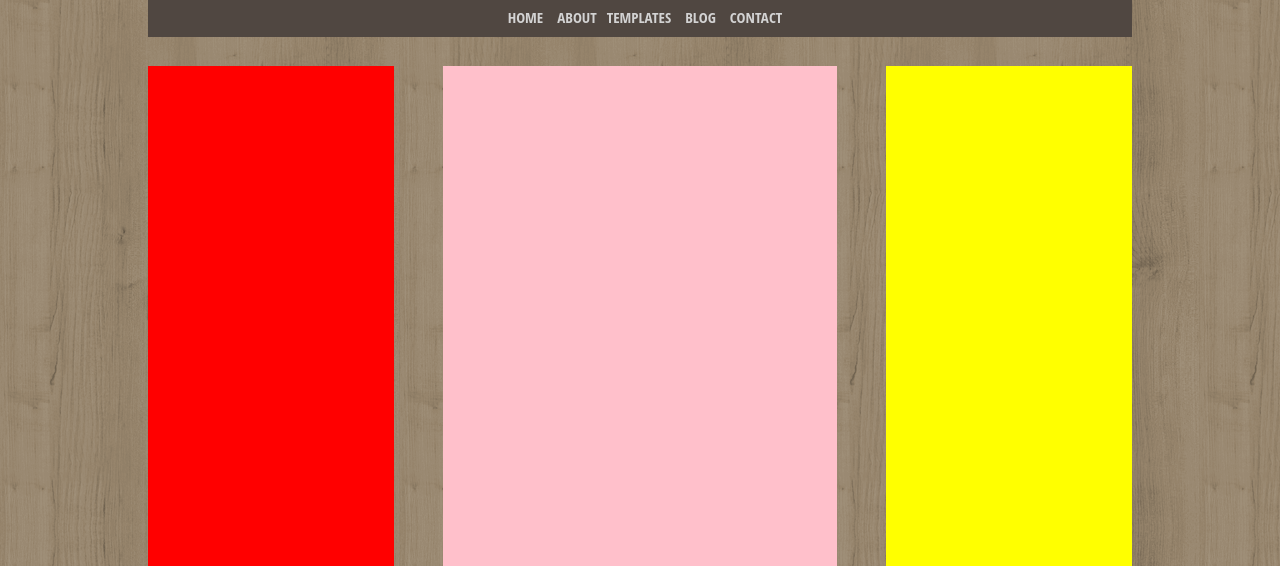
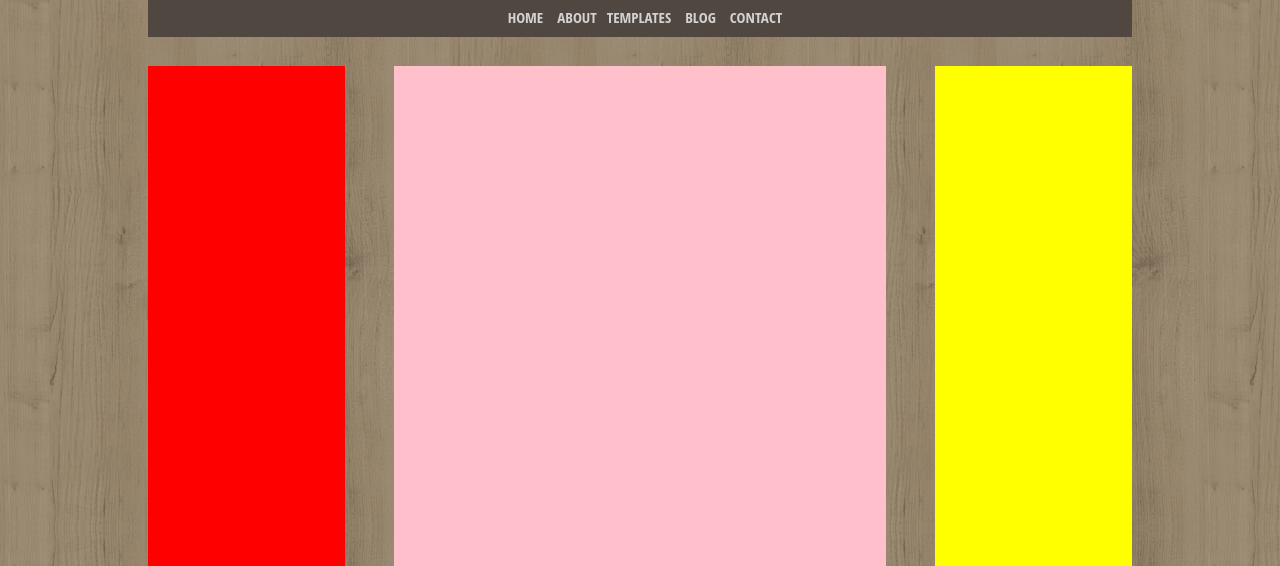
Before and after one commit to denniolimpio/htmlcss-wp, a plain HTML site: page index.html in a window 1280 px wide. Shown: the part 272-838 px from the top of the page. Drawn offline with Linux system fonts and the light colour scheme.

Commit message:
ho modificato la larghezza delle colonne

```diff
--- a/css/style.css
+++ b/css/style.css
@@ -94,7 +94,7 @@ header {
 .col-left {
   margin: auto;
   float: left;
-  width: 25%;
+  width: 20%;
   height: 500px;
   background-color: red;
 }
@@ -102,7 +102,7 @@ header {
 .col-center {
   margin: auto;
   float: left;
-  width: 40%;
+  width: 50%;
   height: 500px;
   background-color: pink;
   margin: 0 5%;
@@ -111,7 +111,7 @@ header {
 .col-right {
   margin: auto;
   float: left;
-  width: 25%;
+  width: 20%;
   height: 500px;
   background-color: yellow;
 }
```
